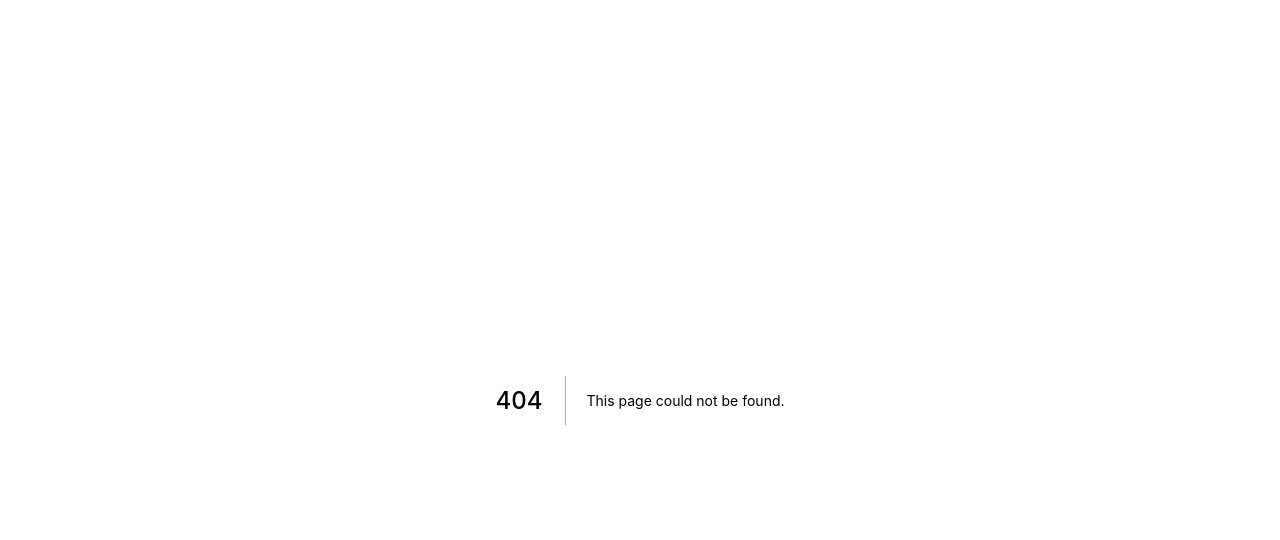
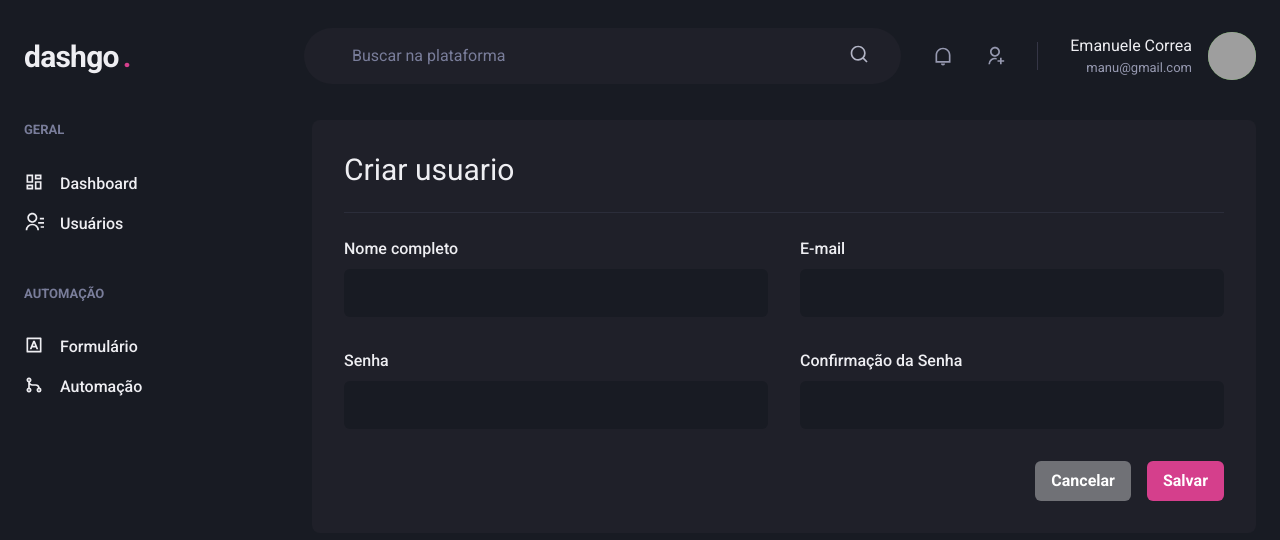
Before and after one commit to manuncorrea/dashgo, a Next.js app: page /users/create in a window 1280 px wide. Before the commit this address had no page. Shown: the top 540 px of the page. Built offline with nearby package versions, Linux system fonts and the light colour scheme; grey boxes are pictures that could not be loaded.

Commit message:
user creation page

```diff
--- /dev/null
+++ b/src/pages/users/create.tsx
@@ -0,0 +1,41 @@
+import { Box, Button, Divider, Flex, Heading, HStack, SimpleGrid, VStack } from "@chakra-ui/react";
+import { Header } from "../../components/Header";
+import { Sidbar } from "../../components/Sidbar";
+
+import {Input} from "../../components/Form/Input";
+export default function CreateUser() {
+  return (
+    <Box>
+      <Header />
+
+      <Flex width="100%" marginY="6" maxWidth={1480} marginX="auto" paddingX="6">
+        <Sidbar />
+
+        <Box flex="1" borderRadius={8} backgroundColor="gray.800" padding="8" >
+          <Heading size="lg" fontWeight="normal">Criar usuario</Heading>
+
+          <Divider my="6" borderColor="gray.700"></Divider>
+
+          <VStack spacing="8">
+            <SimpleGrid minChildWidth="240px" spacing="8" width="100%">
+              <Input name="name" label="Nome completo"/>
+              <Input name="email" type="email" label="E-mail"/>
+            </SimpleGrid>
+
+            <SimpleGrid minChildWidth="240px" spacing="8" width="100%">
+              <Input name="password" type="password" label="Senha"/>
+              <Input name="password_confirmation" type="password" label="Confirmação da Senha"/>
+            </SimpleGrid>
+          </VStack>
+
+          <Flex mt="8" justify="flex-end">
+            <HStack spacing="4">
+            <Button colorScheme="whiteAlpha">Cancelar</Button>
+            <Button colorScheme="pink">Salvar</Button>
+            </HStack>
+          </Flex>
+        </Box>
+      </Flex>
+    </Box>
+  );
+}
```
